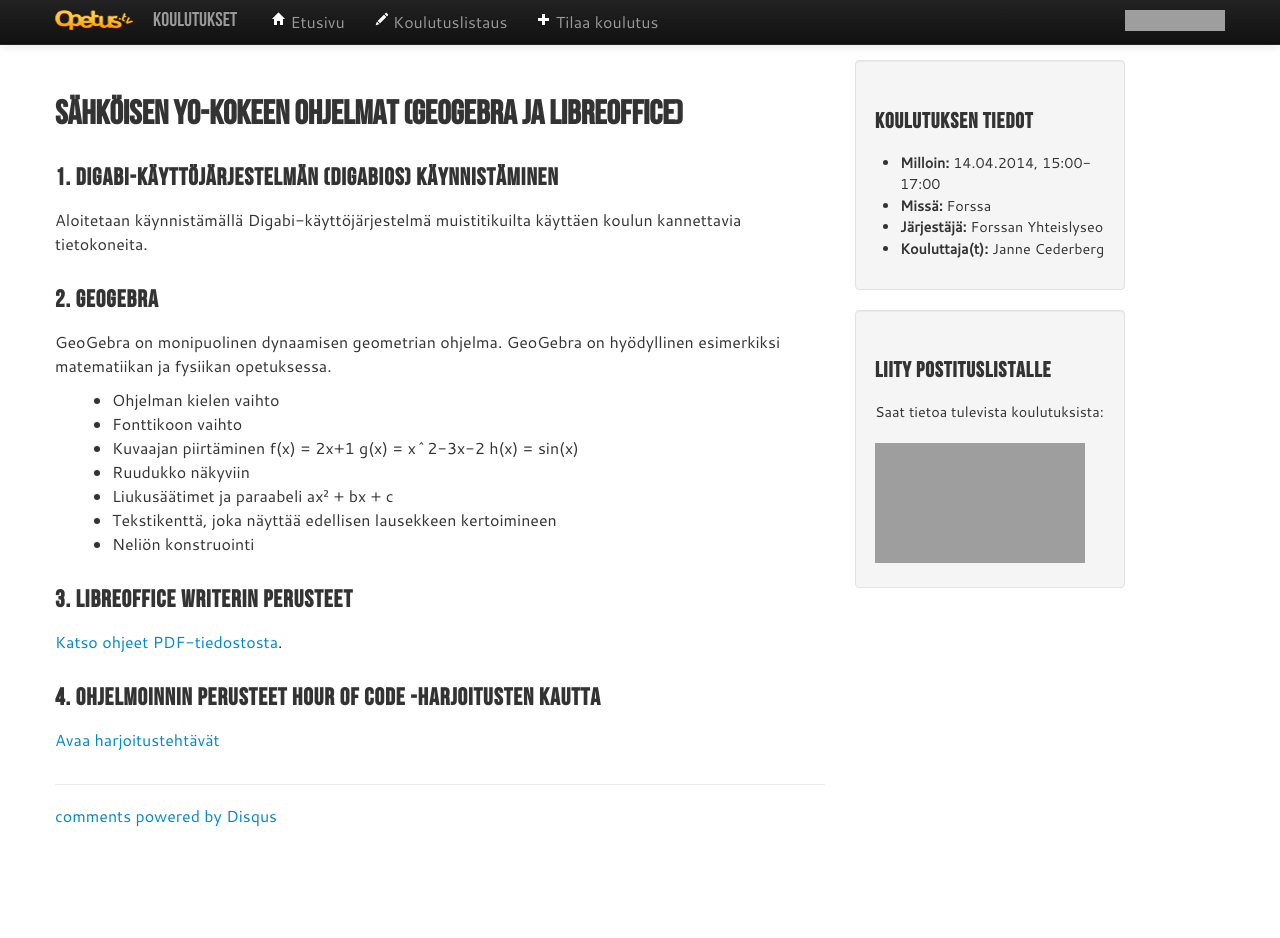
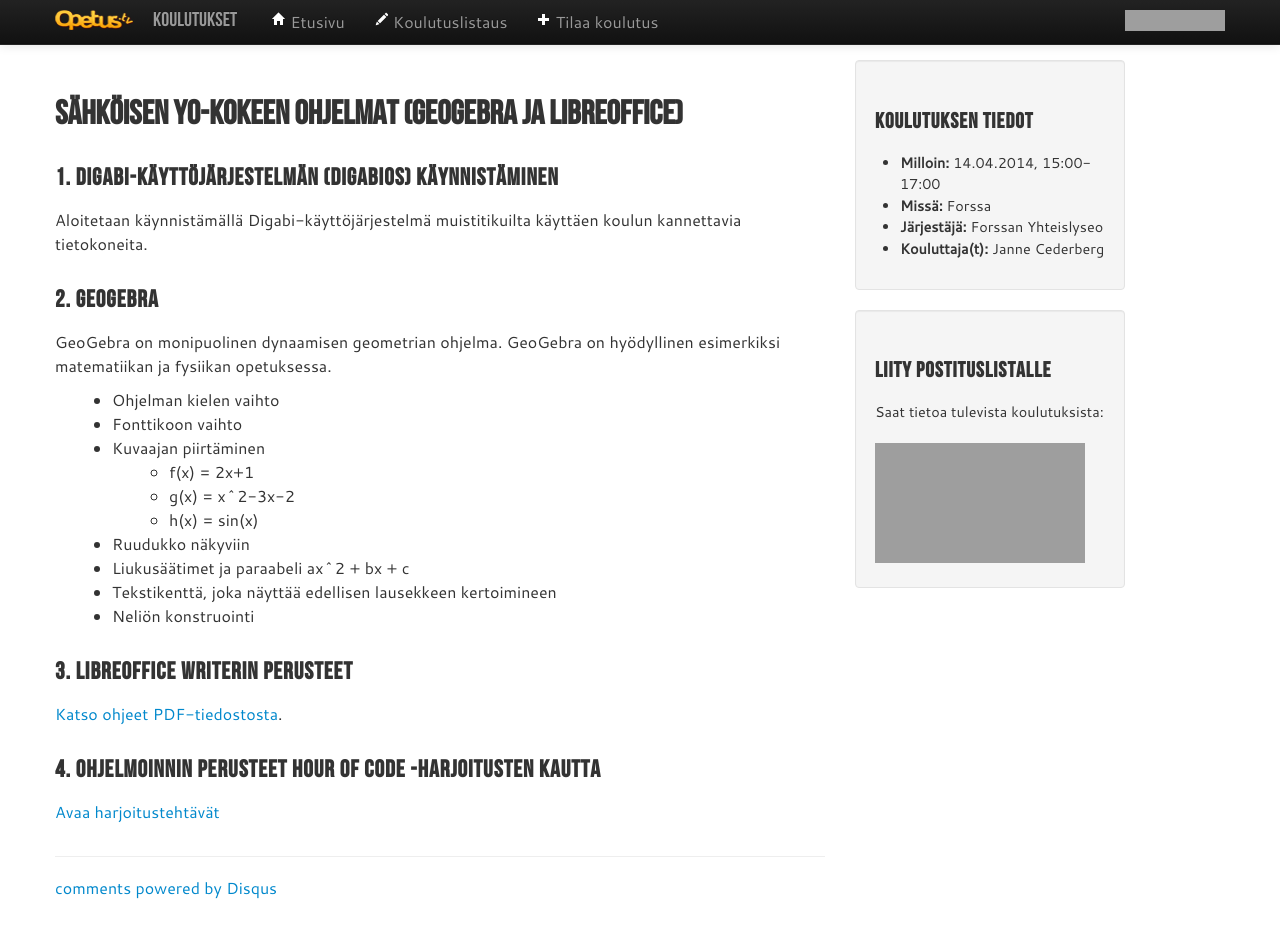
Before and after one commit to jannecederberg/koulutukset.opetus.tv, a Jekyll site: the page built from _posts/2014/2014-04-14-geogebra-ja-libreoffice-writer.md, in a window 1280 px wide and 938 px high. Built offline with Jekyll 4.4.1, drawn with Linux system fonts in a browser that asks for light colours; Markdown is read by kramdown in place of the engine named in the settings; comment, search, counter and statistics services are not loaded; grey boxes are pictures that could not be loaded.

Commit message:
Fix the fix

```diff
--- a/_posts/2014/2014-04-14-geogebra-ja-libreoffice-writer.md
+++ b/_posts/2014/2014-04-14-geogebra-ja-libreoffice-writer.md
@@ -21,11 +21,11 @@ GeoGebra on monipuolinen dynaamisen geometrian ohjelma. GeoGebra on hyödyllinen
 - Ohjelman kielen vaihto
 - Fonttikoon vaihto
 - Kuvaajan piirtäminen
-    f(x) = 2x+1
-    g(x) = x^2-3x-2
-    h(x) = sin(x)
+    - f(x) = 2x+1
+    - g(x) = x^2-3x-2
+    - h(x) = sin(x)
 - Ruudukko näkyviin
-- Liukusäätimet ja paraabeli ax² + bx + c
+- Liukusäätimet ja paraabeli ax^2 + bx + c
 - Tekstikenttä, joka näyttää edellisen lausekkeen kertoimineen
 - Neliön konstruointi
 
```
